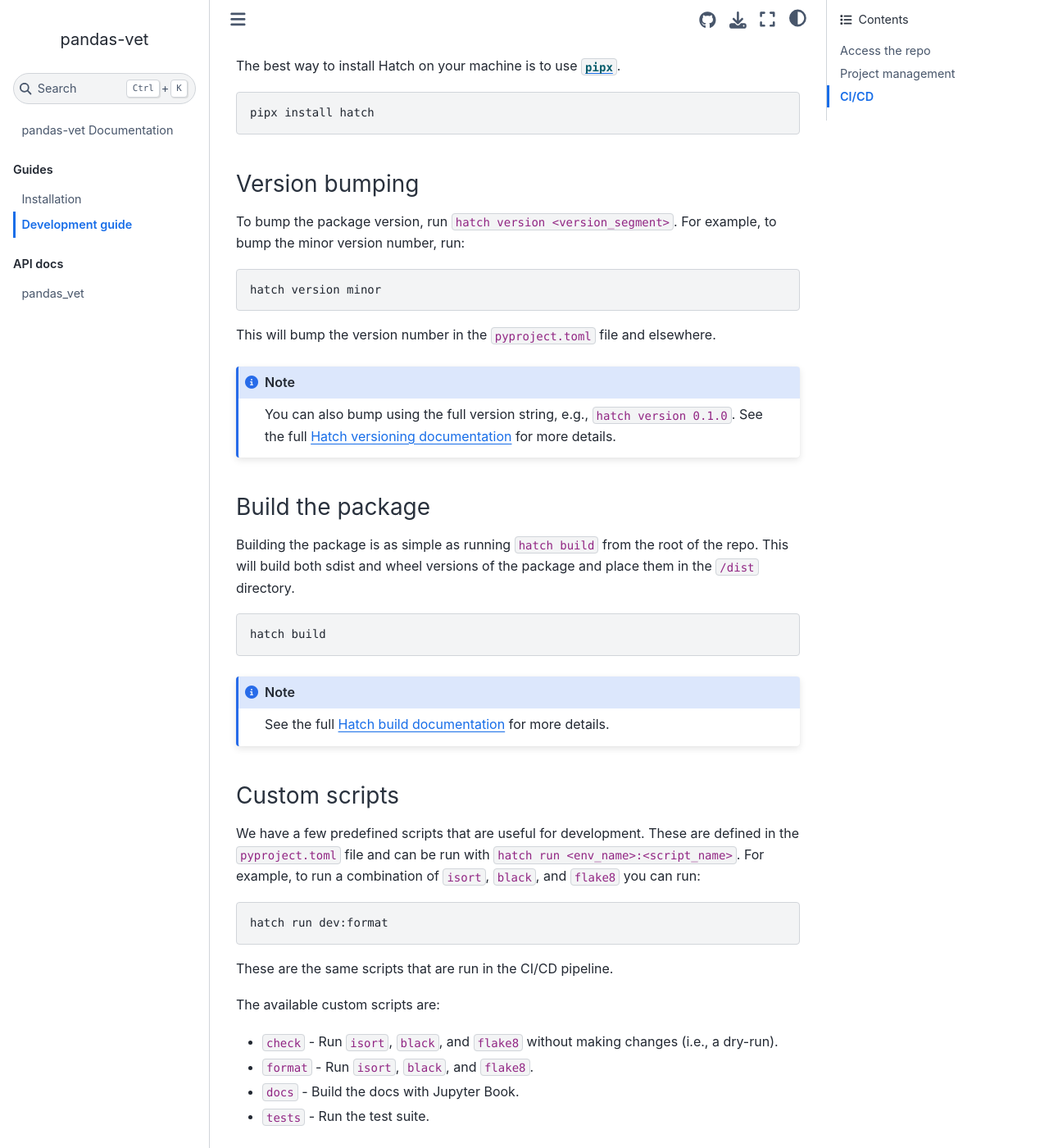
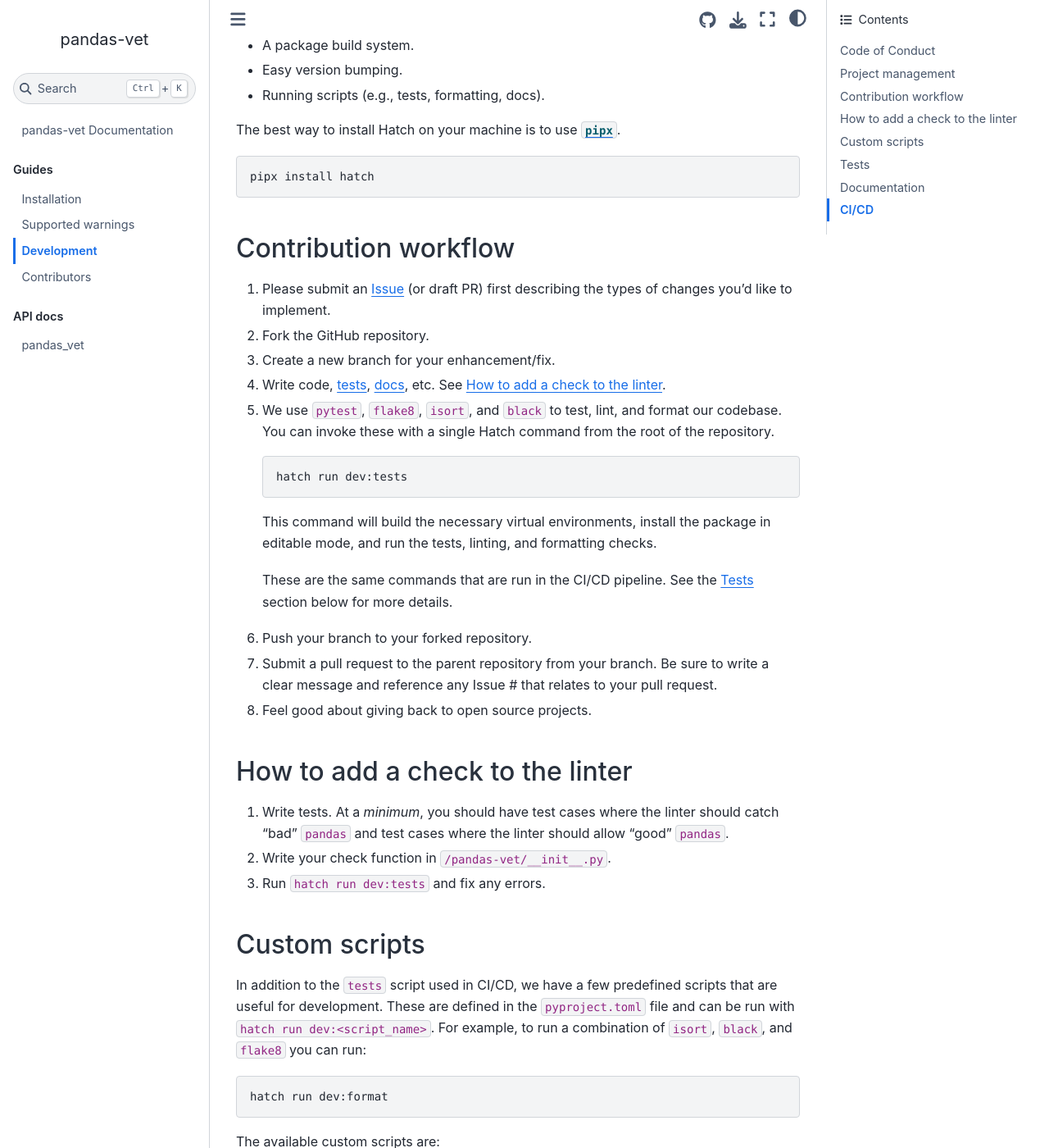
Before and after one commit to deppen8/pandas-vet, a Jupyter Book: the page built from docs/guides/dev.md, in a window 1280 px wide and 1400 px high, scrolled down 465 px. Shown: the whole window at 82% size. Built offline with Jupyter Book 1.0.4 settings and Sphinx 7.4.7 and the Sphinx Book theme 1.1.4, drawn with Linux system fonts in a browser that asks for light colours; some of the changed text lies outside the part shown.

Commit message:
big docs overhaul

`````diff
--- a/docs/_config.yml
+++ b/docs/_config.yml
@@ -33,7 +33,7 @@ parse:
   myst_enable_extensions: # default extensions to enable in the myst parser. See https://myst-parser.readthedocs.io/en/latest/using/syntax-optional.html
     # - amsmath
     - colon_fence
-    # - deflist
+    - deflist
     - dollarmath
     # - html_admonition
     # - html_image
--- a/docs/_toc.yml
+++ b/docs/_toc.yml
@@ -4,7 +4,9 @@ parts:
   - caption: Guides
     chapters:
       - file: guides/install
+      - file: guides/warnings
       - file: guides/dev
+      - file: guides/contributors
   - caption: API docs
     chapters:
       - glob: api/*
--- a/docs/guides/dev.md
+++ b/docs/guides/dev.md
@@ -1,10 +1,10 @@
-# Development guide
+# Development
 
-## Access the repo
+Contributions are welcome from the community on code, tests, docs, and just about anything else.
 
-The `pandas-vet` repo lives in GitHub at [https://github.com/deppen8/pandas-vet](https://github.com/deppen8/pandas-vet).
+## Code of Conduct
 
-Clone the repo to get started.
+Because this project started during the PyCascades 2019 sprints, we adopt the PyCascades minimal expectation that we "Be excellent to each another". Beyond that, we follow the Python Software Foundation's [Community Code of Conduct](https://www.python.org/psf/codeofconduct/).
 
 ## Project management
 
@@ -20,50 +20,60 @@ The best way to install Hatch on your machine is to use [`pipx`](https://pipxpro
 pipx install hatch
 ```
 
-### Version bumping
+## Contribution workflow
 
-To bump the package version, run `hatch version <version_segment>`. For example, to bump the minor version number, run:
+1. Please submit an [Issue](https://github.com/deppen8/pandas-vet/issues) (or draft PR) first describing the types of changes you'd like to implement.
 
-```bash
-hatch version minor
-```
+2. Fork the GitHub repository.
 
-This will bump the version number in the `pyproject.toml` file and elsewhere.
+3. Create a new branch for your enhancement/fix.
 
-```{note}
-You can also bump using the full version string, e.g., `hatch version 0.1.0`. See the full [Hatch versioning documentation](https://hatch.pypa.io/latest/version) for more details.
-```
+4. Write code, [tests](tests), [docs](documentation), etc. See [How to add a check to the linter](linter-check).
 
-### Build the package
+5. We use `pytest`, `flake8`, `isort`, and `black` to test, lint, and format our codebase. You can invoke these with a single Hatch command from the root of the repository.
 
-Building the package is as simple as running `hatch build` from the root of the repo. This will build both sdist and wheel versions of the package and place them in the `/dist` directory.
+    ```bash
+    hatch run dev:tests
+    ```
 
-```bash
-hatch build
-```
+    This command will build the necessary virtual environments, install the package in editable mode, and run the tests, linting, and formatting checks.
 
-```{note}
-See the full [Hatch build documentation](https://hatch.pypa.io/latest/build) for more details.
-```
+    These are the same commands that are run in the CI/CD pipeline. See the [Tests](tests) section below for more details.
 
-### Custom scripts
+6. Push your branch to your forked repository.
 
-We have a few predefined scripts that are useful for development. These are defined in the `pyproject.toml` file and can be run with `hatch run <env_name>:<script_name>`. For example, to run a combination of `isort`, `black`, and `flake8` you can run:
+7. Submit a pull request to the parent repository from your branch. Be sure to write a clear message and reference any Issue # that relates to your pull request.
+
+8. Feel good about giving back to open source projects.
+
+(linter-check)=
+
+## How to add a check to the linter
+
+1. Write tests. At a *minimum*, you should have test cases where the linter should catch "bad" `pandas` and test cases where the linter should allow "good" `pandas`.
+
+2. Write your check function in `/pandas-vet/__init__.py`.
+
+3. Run `hatch run dev:tests` and fix any errors.
+
+## Custom scripts
+
+In addition to the `tests` script used in CI/CD, we have a few predefined scripts that are useful for development. These are defined in the `pyproject.toml` file and can be run with `hatch run dev:<script_name>`. For example, to run a combination of `isort`, `black`, and `flake8` you can run:
 
 ```bash
 hatch run dev:format
 ```
 
-These are the same scripts that are run in the CI/CD pipeline.
-
 The available custom scripts are:
 
 - `check` - Run `isort`, `black`, and `flake8` without making changes (i.e., a dry-run).
 - `format` - Run `isort`, `black`, and `flake8`.
+- `tests` - Run the test suite and format.
 - `docs` - Build the docs with Jupyter Book.
-- `tests` - Run the test suite.
 
-### Testing
+(tests)=
+
+## Tests
 
 We use `pytest` for testing. Tests live in the `/tests` directory. The use of [`pytest` fixtures](https://docs.pytest.org/en/stable/explanation/fixtures.html) is encouraged and these should typically be stored in `/tests/conftest.py`, though in some limited cases could be isolated to a particular test module.
 
@@ -85,21 +95,23 @@ Coverage XML written to file results/coverage.xml
 ```
 ````
 
-### Documentation
+(documentation)=
+
+## Documentation
 
 The documentation is built with a combination of docstrings in Google docstring format and Jupyter Book deployment. Jupyter Book provides an easy way to combine traditional API docs built with Sphinx, Markdown docs like this page, and Jupyter Notebook guides/tutorials.
 
-#### Docstrings
+### Docstrings
 
 Docstrings should use the [Google docstring style](https://sphinxcontrib-napoleon.readthedocs.io/en/latest/example_google.html). Each class and function should have a docstring.
 
-When the docs are built with Jupyter Book, these Sphinx will detect them and turn them into some nicely-formatted API docs.
+When the docs are built with Jupyter Book, Sphinx will detect the docstrings and turn them into some nicely-formatted API docs.
 
-#### Jupyter Book
+### Jupyter Book
 
-[Jupyter Book](https://jupyterbook.org/intro.html) provides the engine for the docs. Documentation pages can be written in reStructuredText, Markdown, or Jupyter Notebooks. See the Jupyter Book documentation for additional features available.
+[Jupyter Book](https://jupyterbook.org/intro.html) provides the engine for the docs. Documentation pages can be written in reStructuredText, Markdown, or Jupyter Notebooks. See the [Jupyter Book documentation](https://jupyterbook.org/intro.html) for additional features available.
 
-#### Build the docs locally
+### Build the docs locally
 
 The docs are built and deployed to GitLab Pages as part of the CI/CD pipeline in GitLab. However, if you'd like to examine them locally, you can build them yourself with `hatch run dev:docs`, e.g.,
 
@@ -159,4 +171,8 @@ Any errors in the build will be logged as part of this output.
 
 ## CI/CD
 
-CI/CD is handled by GitHub Actions. Configuration can be found in the `.github/workflows/testing.yml` file.
+CI/CD is handled by GitHub Actions. Configuration can be found in the `.github/workflows/` folder.
+
+When a pull request is submitted, the code is tested, linted, and formatted (`hatch run dev:tests`) and the docs are built (`hatch run dev:docs`). If any of these steps fail, the pull request will be marked as failing.
+
+When a pull request is merged into the `main` branch, the code is tested, linted, and formatted (`hatch run dev:tests`), the docs are built (`hatch run dev:docs`), and the docs are deployed to GitHub Pages.
`````
Also changed, not shown: README.md (+46 -157 lines), docs/guides/contributors.md (added, +29 -0 lines), docs/guides/warnings.md (added, +48 -0 lines), docs/index.md (+60 -1 lines).
